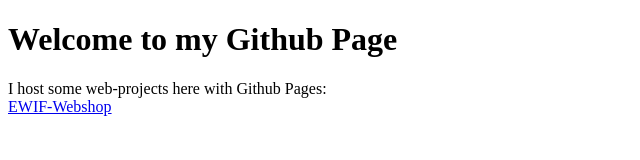
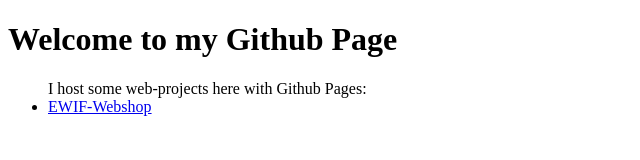
Before and after one commit to lauranguyen98/lauranguyen98.github.io, a plain HTML site: page index.html in a window 1280 px wide. Shown: the whole page, without its empty margins (0-640 px from the left). Drawn offline with Linux system fonts and the light colour scheme.

Commit message:
Update index.html

```diff
--- a/index.html
+++ b/index.html
@@ -2,8 +2,8 @@
 <html>
 <body>
 <h1>Welcome to my Github Page</h1>
-<p>I host some web-projects here with Github Pages: <br>
-   <a href="https://lauranguyen98.github.io/EWIF/webshop">EWIF-Webshop</a>
-  </p>
+<ul>I host some web-projects here with Github Pages: <br>
+ <li><a href="https://lauranguyen98.github.io/EWIF/webshop">EWIF-Webshop</a></li>
+  </ul>
 </body>
 </html>
```
